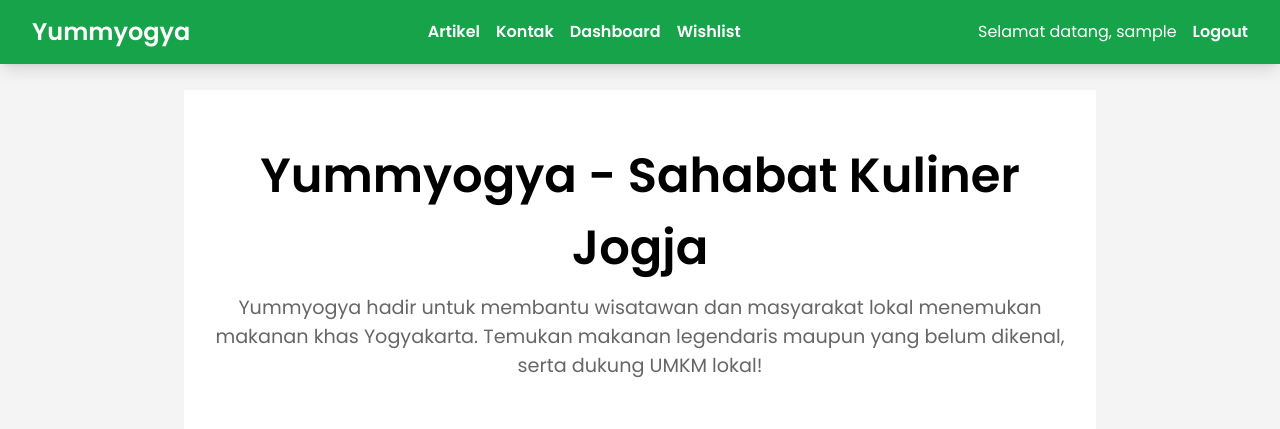
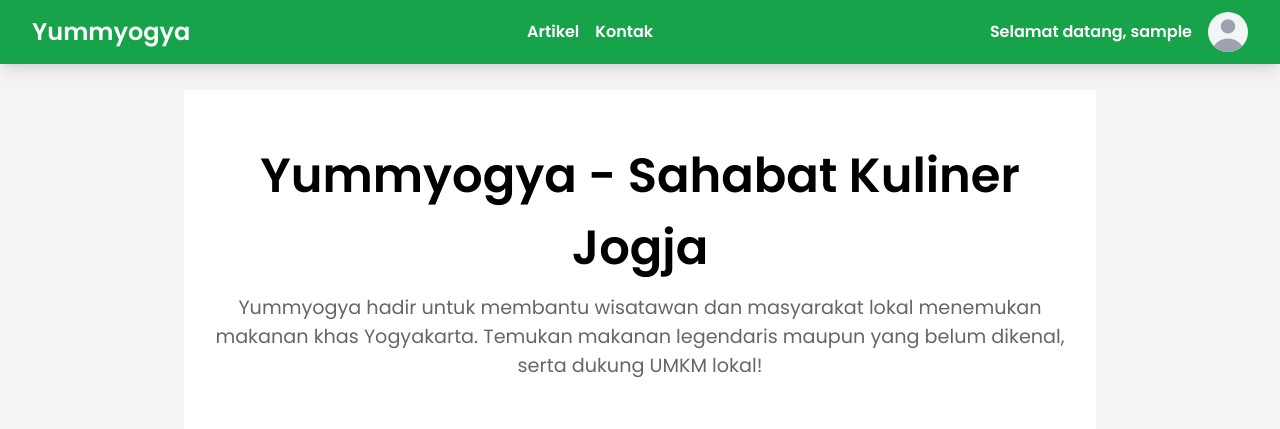
Before and after one commit to yummyogya/yummyogya, a Django app: page / in a window 1280 px wide. Shown: the top 429 px of the page. Run offline with Django 5.2, Linux system fonts and the light colour scheme; the visitor is signed in with stand-in values (Sample User, id 1); data that the repository does not hold is empty; some libraries are stand-ins or nearby versions.

Commit message:
#13 updated the navbar

```diff
--- a/main/templates/navbar.html
+++ b/main/templates/navbar.html
@@ -8,23 +8,32 @@
 
             <!-- Menu Utama -->
             <div class="hidden md:flex space-x-4">
-                <!-- Link Artikel -->
                 <a href="#article-section" class="text-white font-semibold hover:text-gray-300">Artikel</a>
-                <!-- Tombol Kontak (scroll ke footer) -->
                 <a href="#footer" class="text-white font-semibold hover:text-gray-300">Kontak</a>
-
-                <!-- Tombol Dashboard jika pengguna login -->
-                {% if user.is_authenticated %}
-                <a href="{% url 'dashboard:dashboard' %}" class="text-white font-semibold hover:text-gray-300">Dashboard</a>
-                <a href="{% url 'wishlist:view_wishlist' %}" class="text-white font-semibold hover:text-gray-300">Wishlist</a>
-                {% endif %}
             </div>
 
-            <!-- Tombol Login/Logout -->
+            <!-- Tombol Profile Dropdown -->
             <div class="hidden md:flex items-center space-x-4">
+
+
                 {% if user.is_authenticated %}
-                    <span class="text-white">Selamat datang, {{ user.username }}</span>
-                    <a href="{% url 'authentication:logout' %}" class="text-white font-semibold hover:text-gray-300">Logout</a>
+                <!-- Tombol Dropdown Profile -->
+
+                <div class="relative">
+                    <button id="dropdownProfileButton" class="text-white font-semibold hover:text-gray-300 focus:outline-none">
+                        Selamat datang, {{ user.username }}
+                    </button>
+                    <!-- Dropdown Menu -->
+                    <div id="profileDropdownMenu" class="absolute right-0 mt-2 w-48 bg-white rounded-lg shadow-lg hidden">
+                        <a href="{% url 'dashboard:dashboard' %}" class="block px-4 py-2 text-sm text-gray-700 hover:bg-gray-100">Dashboard</a>
+                        <a href="{% url 'wishlist:view_wishlist' %}" class="block px-4 py-2 text-sm text-gray-700 hover:bg-gray-100">Wishlist</a>
+                        <a href="#" class="block px-4 py-2 text-sm text-gray-700 hover:bg-gray-100">Edit Profile</a>
+                        <a href="{% url 'authentication:logout' %}" class="block px-4 py-2 text-sm text-gray-700 hover:bg-gray-100">Logout</a>
+                    </div>
+                </div>
+                <div class="relative w-10 h-10 overflow-hidden bg-gray-100 rounded-full dark:bg-gray-600">
+                    <svg class="absolute w-12 h-12 text-gray-400 -left-1" fill="currentColor" viewBox="0 0 20 20" xmlns="http://www.w3.org/2000/svg"><path fill-rule="evenodd" d="M10 9a3 3 0 100-6 3 3 0 000 6zm-7 9a7 7 0 1114 0H3z" clip-rule="evenodd"></path></svg>
+                </div>
                 {% else %}
                 <a href="{% url 'authentication:login' %}" class="text-white font-semibold hover:text-gray-300">Login</a>
                 {% endif %}
@@ -46,26 +55,35 @@
         <div class="pt-2 pb-3 space-y-1">
             <a href="#article-section" class="block text-white font-semibold px-3 py-2 hover:bg-green-500">Artikel</a>
             <a href="#footer" class="block text-white font-semibold px-3 py-2 hover:bg-green-500">Kontak</a>
-
-            <!-- Tombol Dashboard dan Wishlist di mobile jika pengguna login -->
             {% if user.is_authenticated %}
             <a href="{% url 'dashboard:dashboard' %}" class="block text-white font-semibold px-3 py-2 hover:bg-green-500">Dashboard</a>
-                <a href="{% url 'wishlist:view_wishlist' %}" class="text-white font-semibold hover:text-gray-300">Wishlist</a>
-            {% endif %}
-
-            <!-- Tombol Login/Logout di mobile -->
-            <div class="mt-4">
-                {% if user.is_authenticated %}
-                    <span class="block text-white px-3 py-2">Selamat datang, {{ user.username }}</span>
+            <a href="{% url 'wishlist:view_wishlist' %}" class="block text-white font-semibold px-3 py-2 hover:bg-green-500">Wishlist</a>
+            <a href="#" class="block text-white font-semibold px-3 py-2 hover:bg-green-500">Edit Profile</a>
             <a href="{% url 'authentication:logout' %}" class="block text-white font-semibold px-3 py-2 hover:bg-green-500">Logout</a>
             {% else %}
             <a href="{% url 'authentication:login' %}" class="block text-white font-semibold px-3 py-2 hover:bg-green-500">Login</a>
             {% endif %}
         </div>
     </div>
-    </div>
+</nav>
 
+<!-- Script for Dropdown -->
 <script>
+    const dropdownProfileButton = document.getElementById('dropdownProfileButton');
+    const profileDropdownMenu = document.getElementById('profileDropdownMenu');
+
+    dropdownProfileButton.addEventListener('click', function() {
+        profileDropdownMenu.classList.toggle('hidden');
+    });
+
+    // Close the dropdown when clicking outside
+    window.addEventListener('click', function(e) {
+        if (!dropdownProfileButton.contains(e.target)) {
+            profileDropdownMenu.classList.add('hidden');
+        }
+    });
+
+    // Mobile menu toggle
     const btn = document.querySelector("button.mobile-menu-button");
     const menu = document.querySelector(".mobile-menu");
 
@@ -73,4 +91,3 @@
         menu.classList.toggle("hidden");
     });
 </script>
-</nav>
```
Lines whose indentation alone changed are shown as unchanged.
